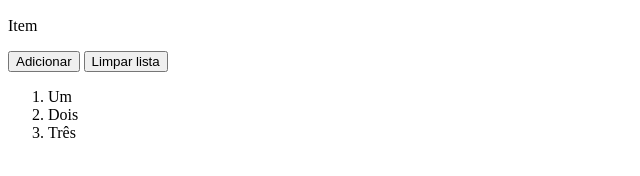
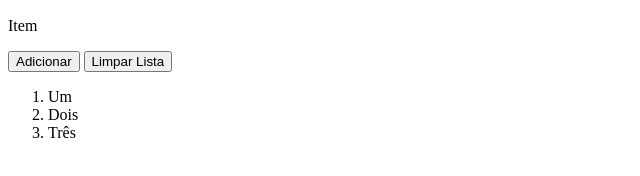
Before and after one commit to ufjf-dcc202/ufjf-dcc202-2023-3-b-atv11-BrunoCesarioMenezes, a plain HTML site: page index.html in a window 1280 px wide. Shown: the part 148-324 px from the top of the page, 0-640 px from the left. Drawn offline with Linux system fonts and the light colour scheme.

Commit message:
corrige elementos

```diff
--- a/index.html
+++ b/index.html
@@ -14,7 +14,7 @@
             <h2>Items</h2>
             <p id="entrada" contenteditable>Item</p>
             <button id="adicionar">Adicionar</button>
-            <button id="Limpar">Limpar lista</button>
+            <button id="limpar">Limpar Lista</button>
             <ol id="itens"></ol>
         </section>
     </main>
```
